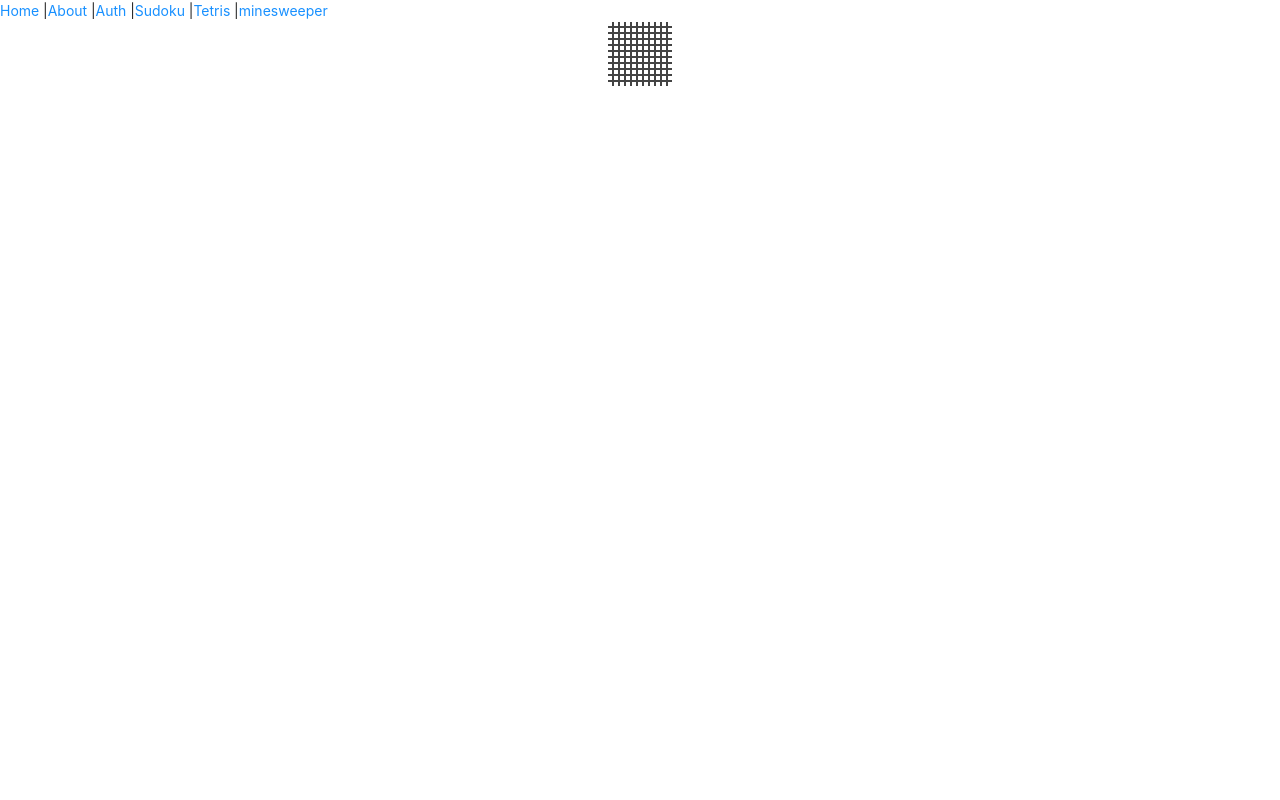
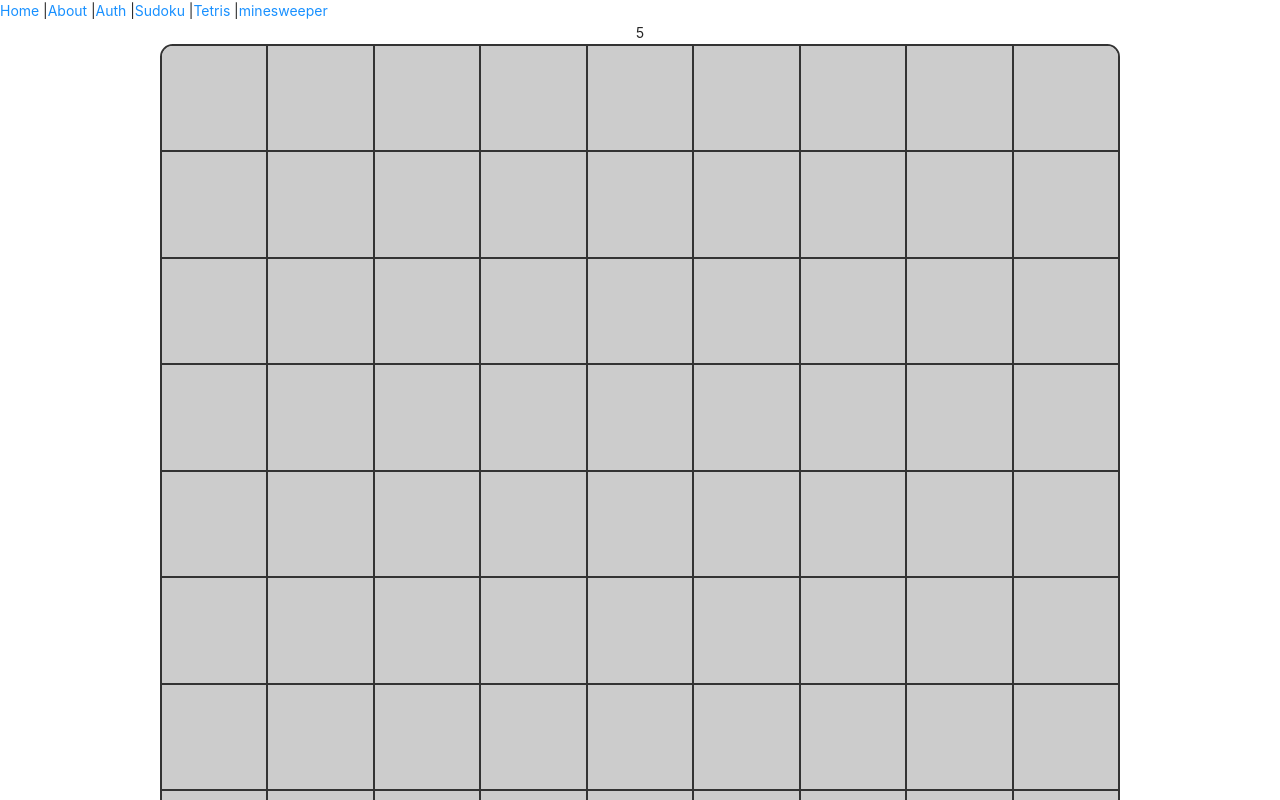
Before and after one commit to Manion-sebastian/waggroup, a Next.js app: page /minesweeper in a window 1280 px wide. Shown: the top 800 px of the page. Built offline with nearby package versions, Linux system fonts and the light colour scheme.

Commit message:
adds fonts to globals.css. adds more features to minesweeper

```diff
--- a/components/minesweeper/gameBoard.tsx
+++ b/components/minesweeper/gameBoard.tsx
@@ -9,6 +9,10 @@ import React from "react";
 import MSTile from './tile'
 
 type Props = {}
+
+if(typeof window === 'object') {
+  window.oncontextmenu = (e) => e.preventDefault()
+}
 
 export default function MineSweeperBoard({ width, height, mines }: MSBoard) {
   const makeBoard = () => {
@@ -35,7 +39,7 @@ export default function MineSweeperBoard({ width, height, mines }: MSBoard) {
   const CSS_SIZE = { '--width': width, '--height': height } as React.CSSProperties
 
   return (
-    <div style={CSS_SIZE} className={styles.gameBoard}>
+    <div className={`GAMEBOARD ${styles.gameBoard}`} style={CSS_SIZE}>
       {makeBoard()}
     </div>
   )
--- a/components/minesweeper/tile.tsx
+++ b/components/minesweeper/tile.tsx
@@ -11,20 +11,25 @@ type Props = {}
 const Tile = (props: MSTile) => {
   // States
   const [isHidden, setIsHidden] = useState(props.isHidden)
+  const [isFlagged, setIsFlagged] = useState(props.isFlagged)
 
   // Hooks
-  const revealTile = (e: React.MouseEvent<HTMLDivElement, MouseEvent>) => {
-    setIsHidden(false)
+  const setTile = (e: React.MouseEvent<HTMLElement>) => {
+    // Reveal Tile
+    if(e.type === 'click' && !isFlagged) setIsHidden(false)
+    if(e.type === 'contextmenu' && isHidden) setIsFlagged(!isFlagged)
+    console.log(`Pos: [${props.row},${props.col}]\nHidden: ${isHidden}\nFlagged: ${isFlagged}`)
   }
 
   // Output
   return (
     <div
       className={`
-        ${styles.tile}
-        ${isHidden ? null : styles.reveal}
+        ${isHidden ? styles.tile : styles.reveal}
+        ${isFlagged ? styles.flag : null}
       `}
-      onClick={revealTile}
+      onClick={setTile}
+      onContextMenu={setTile}
     >
       {/* <p>Fill</p> */}
     </div>
--- a/components/minesweeper/timerDisplay.tsx
+++ b/components/minesweeper/timerDisplay.tsx
@@ -1,11 +1,22 @@
 import React from 'react'
+import { useState, useEffect } from 'react'
 
 type Props = {}
 
 const TimerDisplay = (props: Props) => {
+  const [time, setTime] = useState(0)
+
+  useEffect(() => {
+    const timerStart = setInterval(() => {
+      setTime(time + 1)
+    }, 1000)
+
+    return () => clearInterval(timerStart)
+  }, [time])
+
   return (
     <div>
-
+      {time}
     </div>
   )
 }
--- a/components/minesweeperGame.tsx
+++ b/components/minesweeperGame.tsx
@@ -1,3 +1,6 @@
+// Next
+import styles from '../styles/minesweeper/minesweeper.module.css'
+
 // React
 import React from 'react'
 
@@ -12,7 +15,7 @@ type Props = {}
 
 const MinesweeperGame = (props: Props) => {
   return (
-    <div className=''>
+    <div className={styles.gameboardContainer}>
       <div>
         <MSModal />
       </div>
@@ -26,8 +29,8 @@ const MinesweeperGame = (props: Props) => {
       </div>
 
       <MSBoard
-        width={11}
-        height={11}
+        width={9}
+        height={9}
         mines={10}
       />
 
--- a/styles/globals.css
+++ b/styles/globals.css
@@ -1 +1,10 @@
 @import '~antd/dist/antd.css';
+
+/* LATO */
+@import url('https://fonts.googleapis.com/css2?family=Lato:ital,wght@0,100;0,300;0,400;0,700;0,900;1,100;1,300;1,400;1,700;1,900&display=swap');
+
+/* PRESS START 2P */
+@import url('https://fonts.googleapis.com/css2?family=Press+Start+2P&display=swap');
+
+/* POIRET ONE */
+@import url('https://fonts.googleapis.com/css2?family=Poiret+One&family=Press+Start+2P&display=swap');
--- a/styles/minesweeper/GameBoard.module.css
+++ b/styles/minesweeper/GameBoard.module.css
@@ -4,7 +4,10 @@
   grid-template-rows: repeat(var(--height), 1fr);
   grid-template-columns: repeat(var(--width), 1fr);
   grid-gap: 2px;
-  /* grid-area: 0 / 0 / var(--width) / var(--height); */
-  /* width: 90%; */
-  background: #444;
+  width: 95%;
+  max-width: 60rem;
+  background: #333;
+  border: 2px solid #333;
+  border-radius: 1vw;
+  overflow: hidden;
 }
--- a/styles/minesweeper/Tile.module.css
+++ b/styles/minesweeper/Tile.module.css
@@ -1,10 +1,43 @@
 .tile {
   aspect-ratio: 1;
-  background: #ccc;
-  border: 2px solid white;
+  position: relative;
+  background: #eee;
+  /* border: 2px solid white; */
   user-select: none;
 }
 
+.tile::after {
+  aspect-ratio: 1;
+  content: '';
+  position: absolute;
+  background-color: #ccc;
+  width: 100%;
+  /* z-index: -1; */
+  transition: all 80ms cubic-bezier(.2,.8,.1,1);
+}
+
+.tile:is(:hover, :focus)::after {
+  /* box-shadow: inset 0 0 2vw -.25rem rgb(50 120 220); */
+  z-index: 0
+}
+
+.tile:active::after{
+  transform: scale(90%);
+}
+
 .reveal {
-  background: #888;
+  aspect-ratio: 1;
+  background: #777;
+  user-select: none;
 }
+
+.flag {
+  aspect-ratio: 1;
+  position: relative;
+  background: #c22;
+  width: 100%;
+}
+
+.flag::after {
+  background: red;
+}
--- /dev/null
+++ b/styles/minesweeper/minesweeper.module.css
@@ -0,0 +1,5 @@
+.gameboardContainer {
+  display: flex;
+  flex-direction: column;
+  align-items: center;
+}
```
Also changed, not shown: components/minesweeper/difficulty.ts (added).
